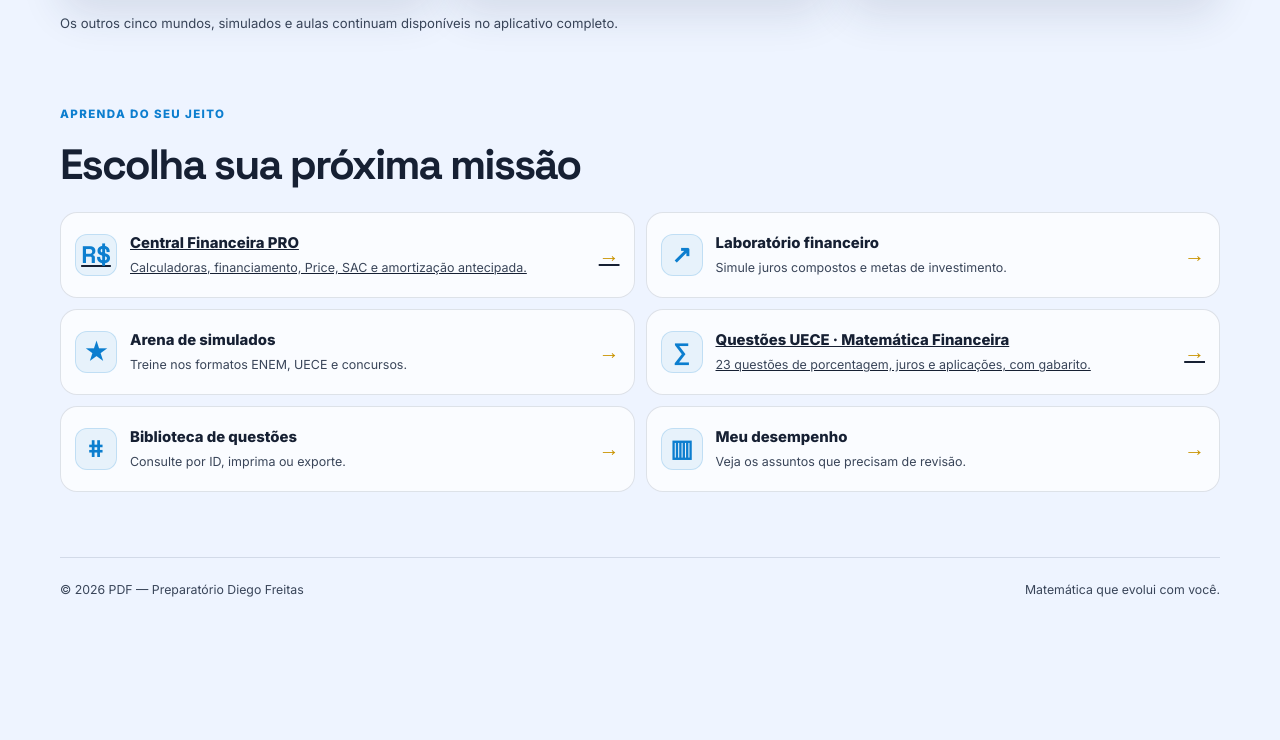
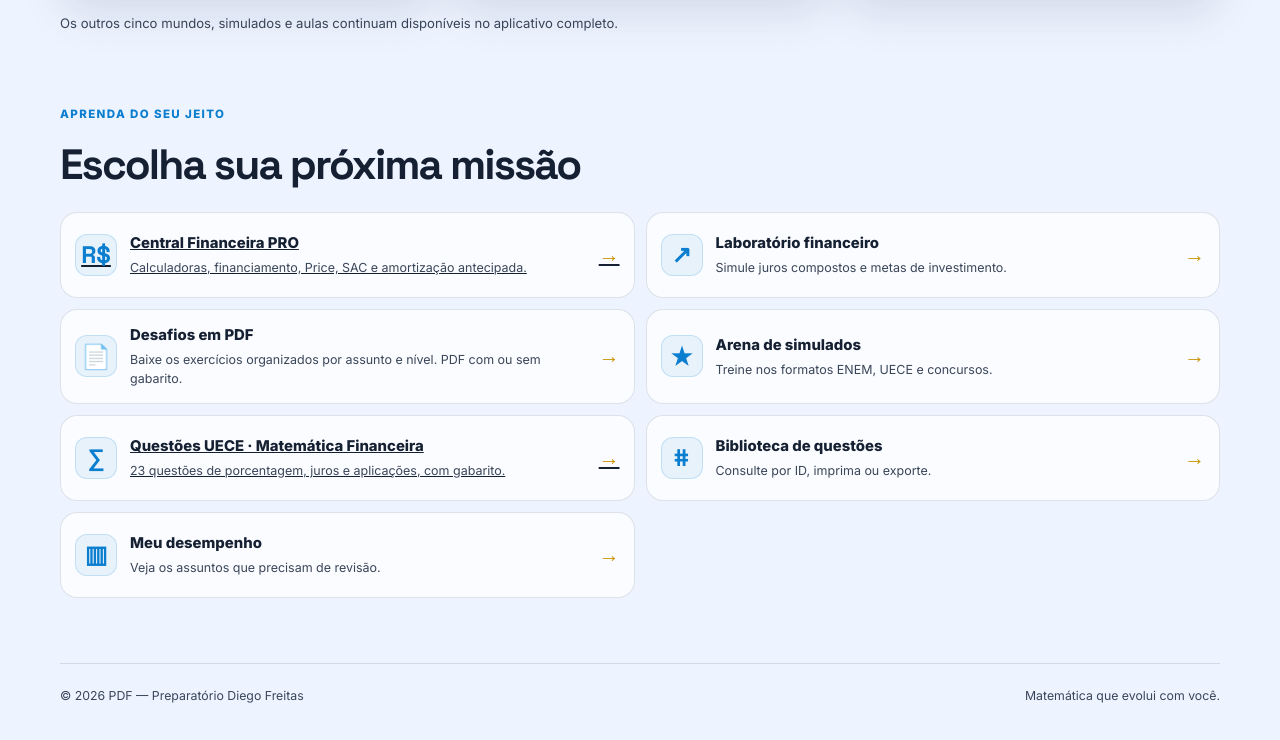
Before and after one commit to diegofreitas09/pdf-matematica-financeira, a plain HTML site: page index.html in a window 1280 px wide. Shown: the part 1990-2730 px from the top of the page. Before the commit the page ends 2624 px from the top, so only its background shows below. Drawn offline with Linux system fonts and the light colour scheme.

Commit message:
feat: atalho Desafios em PDF na página inicial

```diff
--- a/index.html
+++ b/index.html
@@ -156,6 +156,7 @@
         <div class="quick-grid">
           <a class="quick-card" href="./financeiro.html"><span class="quick-icon" aria-hidden="true">R$</span><span><strong>Central Financeira PRO</strong><small>Calculadoras, financiamento, Price, SAC e amortização antecipada.</small></span><span class="quick-arrow" aria-hidden="true">→</span></a>
           <button class="quick-card" type="button" data-route="simulador"><span class="quick-icon" aria-hidden="true">↗</span><span><strong>Laboratório financeiro</strong><small>Simule juros compostos e metas de investimento.</small></span><span class="quick-arrow" aria-hidden="true">→</span></button>
+          <button class="quick-card" type="button" data-route="biblioteca"><span class="quick-icon" aria-hidden="true">📄</span><span><strong>Desafios em PDF</strong><small>Baixe os exercícios organizados por assunto e nível. PDF com ou sem gabarito.</small></span><span class="quick-arrow" aria-hidden="true">→</span></button>
           <button class="quick-card" type="button" data-route="arena"><span class="quick-icon" aria-hidden="true">★</span><span><strong>Arena de simulados</strong><small>Treine nos formatos ENEM, UECE e concursos.</small></span><span class="quick-arrow" aria-hidden="true">→</span></button>
           <a class="quick-card" href="uece-financeira.html"><span class="quick-icon" aria-hidden="true">∑</span><span><strong>Questões UECE · Matemática Financeira</strong><small>23 questões de porcentagem, juros e aplicações, com gabarito.</small></span><span class="quick-arrow" aria-hidden="true">→</span></a>
           <button class="quick-card" type="button" data-route="biblioteca"><span class="quick-icon" aria-hidden="true">#</span><span><strong>Biblioteca de questões</strong><small>Consulte por ID, imprima ou exporte.</small></span><span class="quick-arrow" aria-hidden="true">→</span></button>
```
